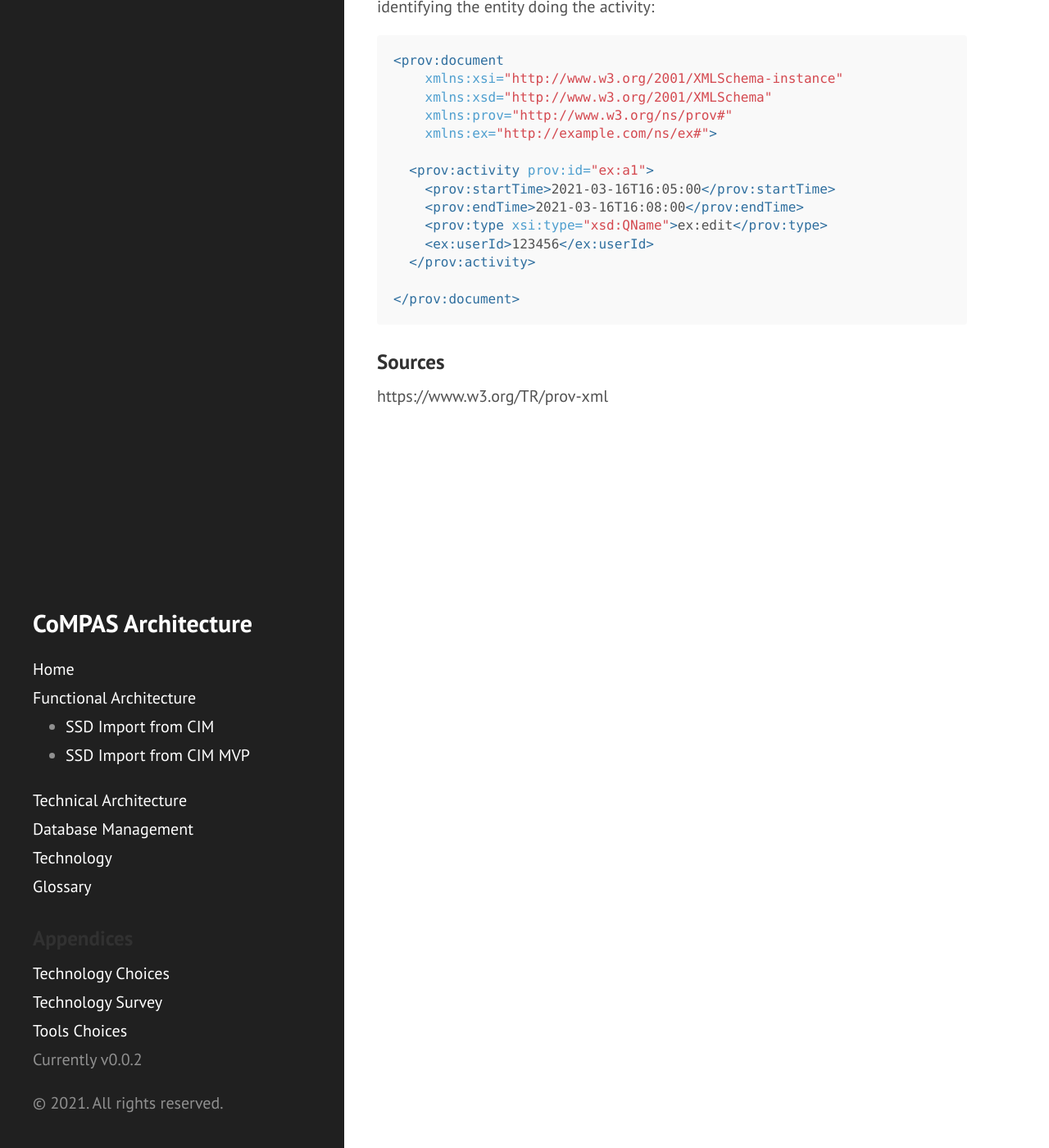
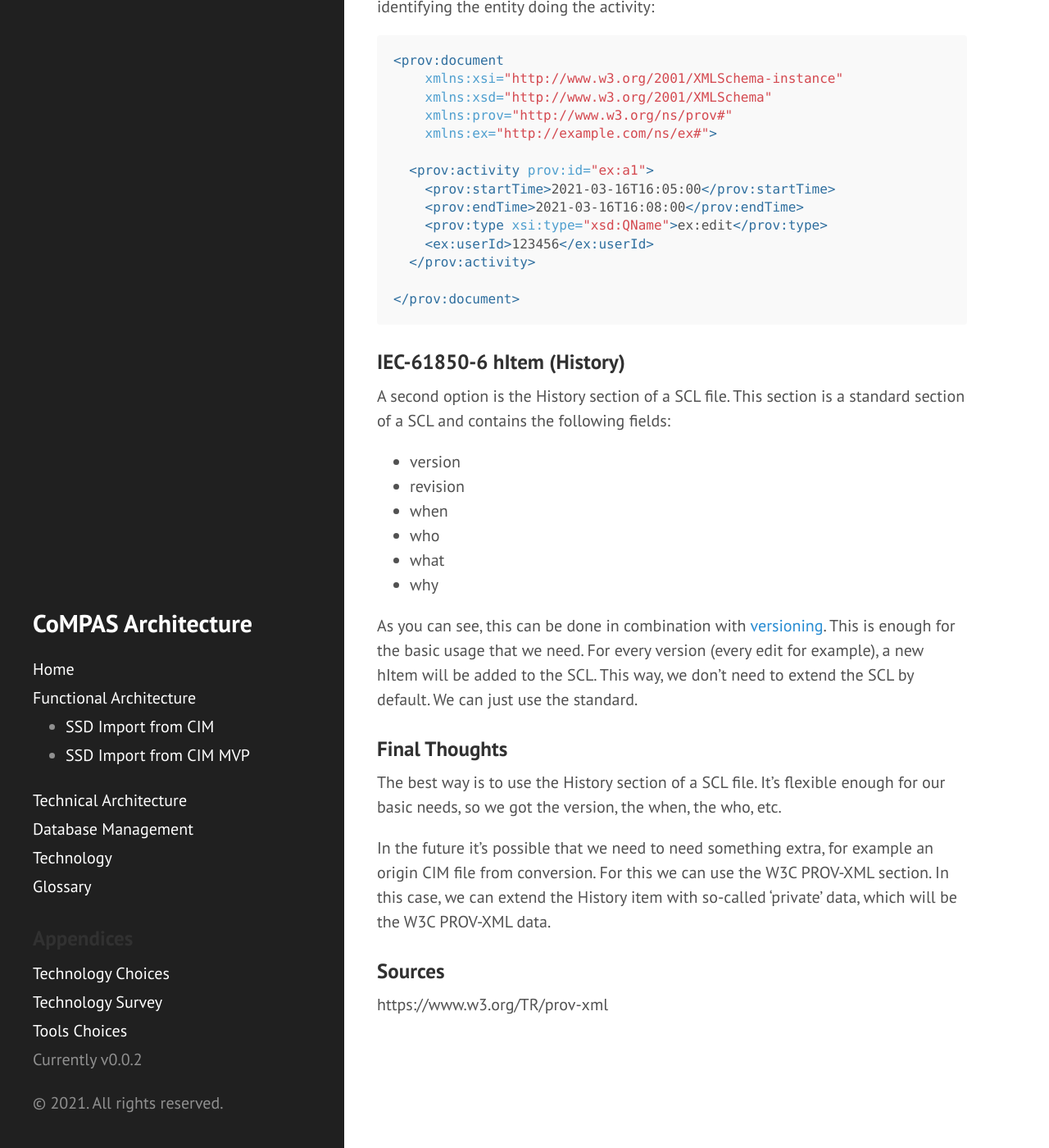
Before and after one commit to com-pas/compas-architecture, a Jekyll site: the page built from DATABASE_MANAGEMENT.md, in a window 1280 px wide and 1400 px high, scrolled down 5058 px. Shown: the whole window at 82% size. Built offline with Jekyll 4.4.1, drawn with Linux system fonts in a browser that asks for light colours; our own code applies the rules of GitHub Pages for plain Markdown files.

Commit message:
Added hItem discussion
Signed-off-by: Rob Tjalma <rob@tjalma.com>

````diff
--- a/DATABASE_MANAGEMENT.md
+++ b/DATABASE_MANAGEMENT.md
@@ -120,5 +120,27 @@ Example of added PROV section. The UserID attribute is a simplified attribute fo
 </prov:document>
 ```
 
+### IEC-61850-6 hItem (History)
+A second option is the History section of a SCL file.
+This section is a standard section of a SCL and contains the following fields:
+- version
+- revision
+- when
+- who
+- what
+- why
+
+As you can see, this can be done in combination with [versioning](#versioning-overview).
+This is enough for the basic usage that we need. For every version (every edit for example), a new hItem will be added to the SCL.
+This way, we don't need to extend the SCL by default. We can just use the standard.
+
+### Final Thoughts
+The best way is to use the History section of a SCL file.
+It's flexible enough for our basic needs, so we got the version, the when, the who, etc.
+
+In the future it's possible that we need to need something extra, for example an origin CIM file from conversion.
+For this we can use the W3C PROV-XML section.
+In this case, we can extend the History item with so-called 'private' data, which will be the W3C PROV-XML data.
+
 ### Sources
 https://www.w3.org/TR/prov-xml
````
